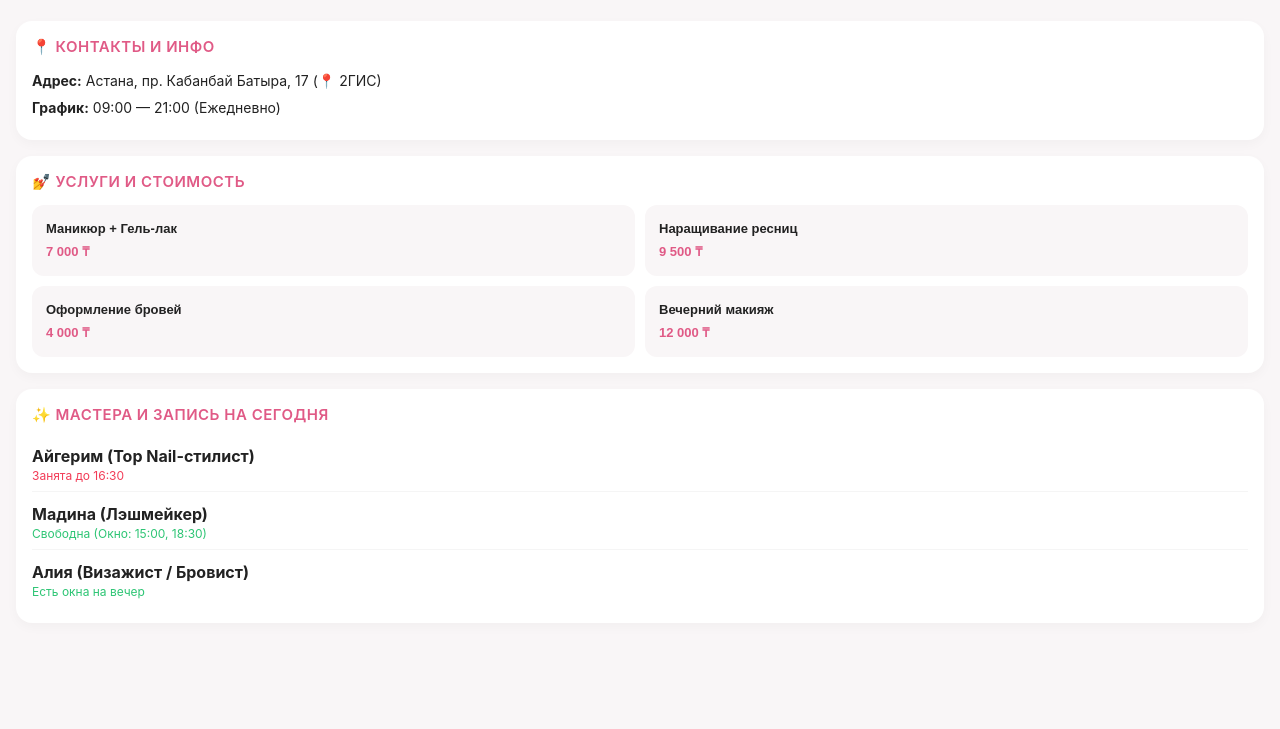
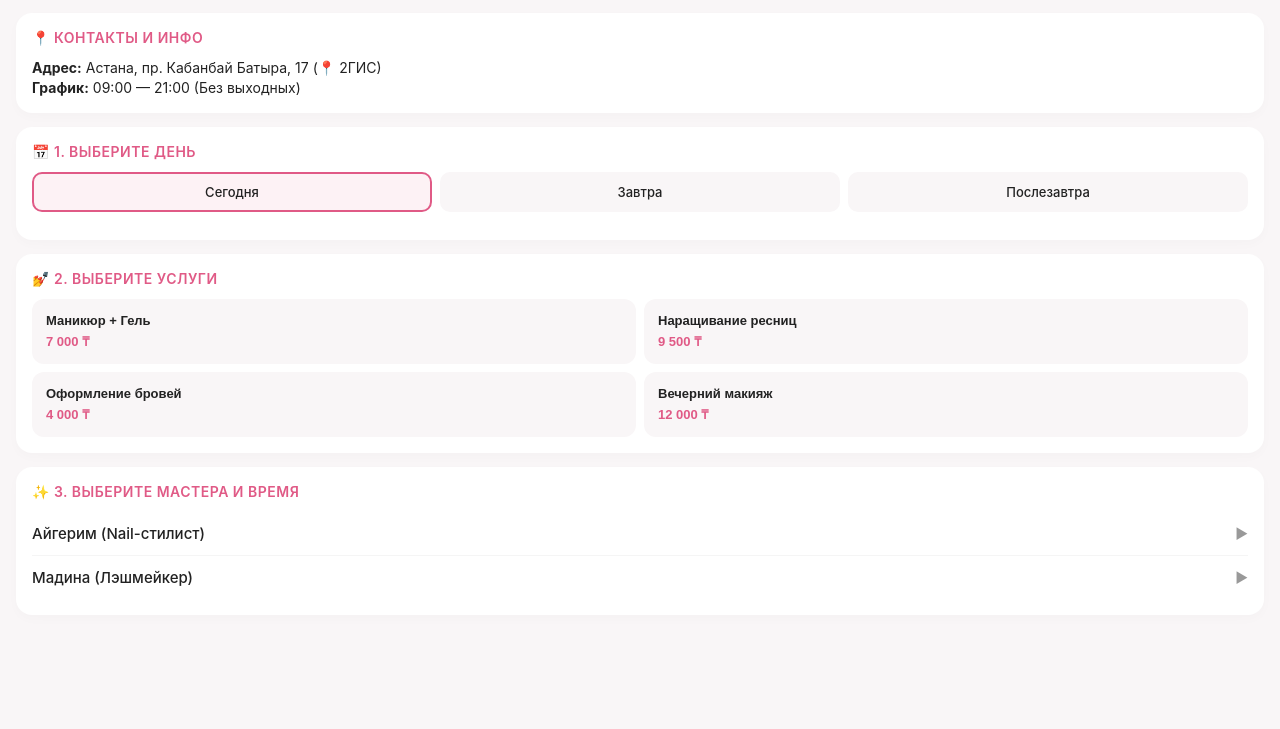
Before and after one commit to maikelitsso-stack/shop, a plain HTML site: page index.html in a window 1280 px wide. Shown: the part 88-817 px from the top of the page. Drawn offline with Linux system fonts and the light colour scheme; a script that the page names is missing.

Commit message:
Update index.html

```diff
--- a/index.html
+++ b/index.html
@@ -4,7 +4,6 @@
     <meta charset="UTF-8">
     <meta name="viewport" content="width=device-width, initial-scale=1.0">
     <title>Салон Красоты GLOW</title>
-    <!-- Официальный скрипт Telegram -->
     <script src="https://telegram.org"></script>
     <style>
         body {
@@ -13,99 +12,107 @@
             color: var(--tg-theme-text-color, #222222);
             margin: 0;
             padding: 16px;
-            padding-bottom: 80px;
+            padding-bottom: 100px;
         }
 
-        .header {
-            text-align: center;
-            margin-bottom: 24px;
-        }
-
-        .header h1 {
-            font-size: 26px;
-            margin-bottom: 4px;
-            font-weight: 500;
-            color: var(--tg-theme-text-color, #111111);
-        }
-
-        .header p {
-            color: var(--tg-theme-hint-color, #999999);
-            font-size: 14px;
-            margin: 0;
-        }
+        .header { text-align: center; margin-bottom: 20px; }
+        .header h1 { font-size: 24px; margin-bottom: 4px; font-weight: 500; }
+        .header p { color: var(--tg-theme-hint-color, #999999); font-size: 13px; margin: 0; }
 
         .card {
             background-color: var(--tg-theme-secondary-bg-color, #ffffff);
             border-radius: 16px;
             padding: 16px;
-            margin-bottom: 16px;
-            box-shadow: 0 4px 12px rgba(0,0,0,0.03);
+            margin-bottom: 14px;
+            box-shadow: 0 4px 12px rgba(0,0,0,0.02);
         }
 
         .section-title {
-            font-size: 15px;
+            font-size: 14px;
             font-weight: 600;
             text-transform: uppercase;
             letter-spacing: 0.5px;
             margin-top: 0;
-            margin-bottom: 14px;
+            margin-bottom: 12px;
             color: var(--tg-theme-link-color, #e05a86);
         }
 
-        .grid {
-            display: grid;
-            grid-template-columns: 1fr 1fr;
-            gap: 10px;
+        .days-container { display: flex; gap: 8px; margin-bottom: 12px; }
+        .day-chip {
+            flex: 1;
+            background-color: var(--tg-theme-bg-color, #f9f6f7);
+            color: var(--tg-theme-text-color, #222222);
+            border: 2px solid transparent;
+            border-radius: 10px;
+            padding: 10px;
+            text-align: center;
+            font-size: 13px;
+            cursor: pointer;
+            font-weight: 500;
+        }
+        .day-chip.active {
+            border-color: var(--tg-theme-button-color, #e05a86);
+            background-color: rgba(224, 90, 134, 0.08);
         }
 
+        .grid { display: grid; grid-template-columns: 1fr 1fr; gap: 8px; }
         .btn-select {
             background-color: var(--tg-theme-bg-color, #f9f6f7);
             color: var(--tg-theme-text-color, #222222);
             border: 2px solid transparent;
             border-radius: 12px;
-            padding: 14px 12px;
+            padding: 12px;
             font-size: 13px;
             text-align: left;
             cursor: pointer;
-            transition: all 0.2s ease;
         }
-
-        .btn-select:active, .btn-select.active {
+        .btn-select.active {
             border-color: var(--tg-theme-button-color, #e05a86);
             background-color: rgba(224, 90, 134, 0.08);
         }
+        .price-tag { display: inline-block; margin-top: 4px; font-weight: 600; color: var(--tg-theme-link-color, #e05a86); }
 
-        .price-tag {
-            display: inline-block;
-            margin-top: 6px;
-            font-weight: 600;
-            color: var(--tg-theme-link-color, #e05a86);
+        .master-row {
+            padding: 12px 0;
+            border-bottom: 1px solid rgba(0,0,0,0.04);
+            cursor: pointer;
         }
+        .master-row:last-child { border-bottom: none; }
+        .master-info { display: flex; justify-content: space-between; align-items: center; }
+        .master-name { font-weight: 500; font-size: 15px; }
+        .toggle-arrow { color: var(--tg-theme-hint-color, #999999); font-size: 14px; transition: transform 0.2s; }
+        .master-row.open .toggle-arrow { transform: rotate(90deg); }
 
-        .master-item {
-            display: flex;
-            justify-content: space-between;
-            align-items: center;
+        .time-slots {
+            display: none;
+            grid-template-columns: repeat(4, 1fr);
+            gap: 6px;
+            margin-top: 10px;
+            padding-top: 6px;
+        }
+        .master-row.open .time-slots { display: grid; }
+
+        .time-btn {
             padding: 8px 0;
-            border-bottom: 1px solid rgba(0,0,0,0.04);
+            font-size: 12px;
+            font-weight: 500;
+            text-align: center;
+            border-radius: 8px;
+            border: none;
+            cursor: pointer;
         }
-
-        .master-item:last-child {
-            border-bottom: none;
+        .time-btn.free {
+            background-color: rgba(45, 197, 116, 0.1);
+            color: #2dc574;
         }
-
-        .master-status {
-            font-size: 12px;
-            margin-top: 2px;
+        .time-btn.free.selected {
+            background-color: var(--tg-theme-button-color, #e05a86);
+            color: #ffffff;
         }
-
-        .status-free { color: #2dc574; }
-        .status-busy { color: #f23c57; }
-
-        .info-text {
-            font-size: 14px;
-            line-height: 1.5;
-            margin: 6px 0;
+        .time-btn.busy {
+            background-color: rgba(0, 0, 0, 0.05);
+            color: var(--tg-theme-hint-color, #999999);
+            text-decoration: line-through;
         }
     </style>
 </head>
@@ -113,60 +120,74 @@
 
     <div class="header">
         <h1>GLOW Beauty Studio</h1>
-        <p>Ваша идеальная атмосфера красоты</p>
+        <p>Онлайн-витрина для вашего бизнеса</p>
     </div>
 
-    <!-- БЛОК 1: Локация -->
     <div class="card">
         <div class="section-title">📍 Контакты и инфо</div>
-        <p class="info-text"><b>Адрес:</b> Астана, пр. Кабанбай Батыра, 17 (📍 2ГИС)</p>
-        <p class="info-text"><b>График:</b> 09:00 — 21:00 (Ежедневно)</p>
+        <div style="font-size: 14px; line-height: 1.4;">
+            <b>Адрес:</b> Астана, пр. Кабанбай Батыра, 17 (📍 2ГИС)<br>
+            <b>График:</b> 09:00 — 21:00 (Без выходных)
+        </div>
+    </div>
+        <!-- БЛОК 2: Выбор Даты -->
+    <div class="card">
+        <div class="section-title">📅 1. Выберите день</div>
+        <div class="days-container">
+            <div class="day-chip active" onclick="selectDay(this, 'Сегодня')">Сегодня</div>
+            <div class="day-chip" onclick="selectDay(this, 'Завтра')">Завтра</div>
+            <div class="day-chip" onclick="selectDay(this, 'Послезавтра')">Послезавтра</div>
+        </div>
     </div>
 
-    <!-- БЛОК 2: Цены и услуги салона -->
+    <!-- БЛОК 3: Услуги -->
     <div class="card">
-        <div class="section-title">💅 Услуги и стоимость</div>
+        <div class="section-title">💅 2. Выберите услуги</div>
         <div class="grid">
-            <button class="btn-select" onclick="toggleSelect(this)">
-                <b>Маникюр + Гель-лак</b><br>
-                <span class="price-tag">7 000 ₸</span>
+            <button class="btn-select" onclick="toggleService(this, 'Маникюр', 7000)">
+                <b>Маникюр + Гель</b><br><span class="price-tag">7 000 ₸</span>
             </button>
-            <button class="btn-select" onclick="toggleSelect(this)">
-                <b>Наращивание ресниц</b><br>
-                <span class="price-tag">9 500 ₸</span>
+            <button class="btn-select" onclick="toggleService(this, 'Ресницы', 9500)">
+                <b>Наращивание ресниц</b><br><span class="price-tag">9 500 ₸</span>
             </button>
-            <button class="btn-select" onclick="toggleSelect(this)">
-                <b>Оформление бровей</b><br>
-                <span class="price-tag">4 000 ₸</span>
+            <button class="btn-select" onclick="toggleService(this, 'Брови', 4000)">
+                <b>Оформление бровей</b><br><span class="price-tag">4 000 ₸</span>
             </button>
-            <button class="btn-select" onclick="toggleSelect(this)">
-                <b>Вечерний макияж</b><br>
-                <span class="price-tag">12 000 ₸</span>
+            <button class="btn-select" onclick="toggleService(this, 'Макияж', 12000)">
+                <b>Вечерний макияж</b><br><span class="price-tag">12 000 ₸</span>
             </button>
         </div>
     </div>
 
-    <!-- БЛОК 3: Мастера салона -->
+    <!-- БЛОК 4: Мастера и Время -->
     <div class="card">
-        <div class="section-title">✨ Мастера и запись на сегодня</div>
-        <div style="display: flex; flex-direction: column; gap: 4px;">
-            <div class="master-item">
-                <div>
-                    <b>Айгерим (Top Nail-стилист)</b>
-                    <div class="master-status status-busy">Занята до 16:30</div>
-                </div>
+        <div class="section-title">✨ 3. Выберите мастера и время</div>
+
+        <!-- Мастер 1 -->
+        <div class="master-row" onclick="toggleMasterRow(this, event)">
+            <div class="master-info">
+                <div class="master-name">Айгерим (Nail-стилист)</div>
+                <div class="toggle-arrow">▶</div>
             </div>
-            <div class="master-item">
-                <div>
-                    <b>Мадина (Лэшмейкер)</b>
-                    <div class="master-status status-free">Свободна (Окно: 15:00, 18:30)</div>
-                </div>
+            <div class="time-slots">
+                <button class="time-btn busy" onclick="handleBusyTime(event)">09:00</button>
+                <button class="time-btn free" onclick="selectTime(event, this, 'Айгерим', '09:30')">09:30</button>
+                <button class="time-btn busy" onclick="handleBusyTime(event)">11:00</button>
+                <button class="time-btn free" onclick="selectTime(event, this, 'Айгерим', '13:00')">13:00</button>
             </div>
-            <div class="master-item">
-                <div>
-                    <b>Алия (Визажист / Бровист)</b>
-                    <div class="master-status status-free">Есть окна на вечер</div>
-                </div>
+        </div>
+
+        <!-- Мастер 2 -->
+        <div class="master-row" onclick="toggleMasterRow(this, event)">
+            <div class="master-info">
+                <div class="master-name">Мадина (Лэшмейкер)</div>
+                <div class="toggle-arrow">▶</div>
+            </div>
+            <div class="time-slots">
+                <button class="time-btn free" onclick="selectTime(event, this, 'Мадина', '10:00')">10:00</button>
+                <button class="time-btn busy" onclick="handleBusyTime(event)">12:00</button>
+                <button class="time-btn free" onclick="selectTime(event, this, 'Мадина', '14:30')">14:30</button>
+                <button class="time-btn busy" onclick="handleBusyTime(event)">17:00</button>
             </div>
         </div>
     </div>
@@ -174,13 +195,76 @@
     <script>
         const tg = window.Telegram.WebApp;
         tg.ready();
+        tg.expand();
 
-        tg.MainButton.setText("Записаться в салон");
-        tg.MainButton.show();
+        let booking = {
+            day: 'Сегодня',
+            services: [],
+            master: '',
+            time: ''
+        };
 
-        function toggleSelect(element) {
+        function selectDay(element, dayValue) {
+            document.querySelectorAll('.day-chip').forEach(el => el.classList.remove('active'));
+            element.classList.add('active');
+            booking.day = dayValue;
+            updateMainButton();
+        }
+
+        function toggleService(element, serviceName, price) {
             element.classList.toggle('active');
+            if(element.classList.contains('active')) {
+                booking.services.push(serviceName);
+            } else {
+                booking.services = booking.services.filter(s => s !== serviceName);
+            }
+            updateMainButton();
         }
+
+        function toggleMasterRow(rowElement, event) {
+            if (event.target.tagName === 'BUTTON') return;
+            const isOpen = rowElement.classList.contains('open');
+            document.querySelectorAll('.master-row').forEach(el => el.classList.remove('open'));
+            if (!isOpen) rowElement.classList.add('open');
+        }
+
+        function handleBusyTime(event) {
+            event.stopPropagation();
+            tg.showAlert("⚠️ Извините, это время уже занято другим клиентом!");
+        }
+
+        function selectTime(event, btn, masterName, timeValue) {
+            event.stopPropagation();
+            document.querySelectorAll('.time-btn.free').forEach(el => el.classList.remove('selected'));
+            btn.classList.add('selected');
+            booking.master = masterName;
+            booking.time = timeValue;
+            updateMainButton();
+        }
+
+        function updateMainButton() {
+            if (booking.time && booking.services.length > 0) {
+                tg.MainButton.setText(`Записаться на ${booking.day} в ${booking.time}`);
+                tg.MainButton.show();
+            } else {
+                tg.MainButton.hide();
+            }
+        }
+
+        tg.onEvent('mainButtonClicked', function() {
+            tg.showPopup({
+                title: 'Подтверждение записи',
+                message: `Вы записываетесь на услуги: ${booking.services.join(', ')} к мастеру ${booking.master}. День: ${booking.day}, Время: ${booking.time}. Всё верно?`,
+                buttons: [
+                    {id: 'yes', type: 'default', text: 'Да, записаться'},
+                    {id: 'no', type: 'cancel', text: 'Отмена'}
+                ]
+            }, function(buttonId) {
+                if (buttonId === 'yes') {
+                    tg.close();
+                }
+            });
+        });
     </script>
 </body>
 </html>
```
